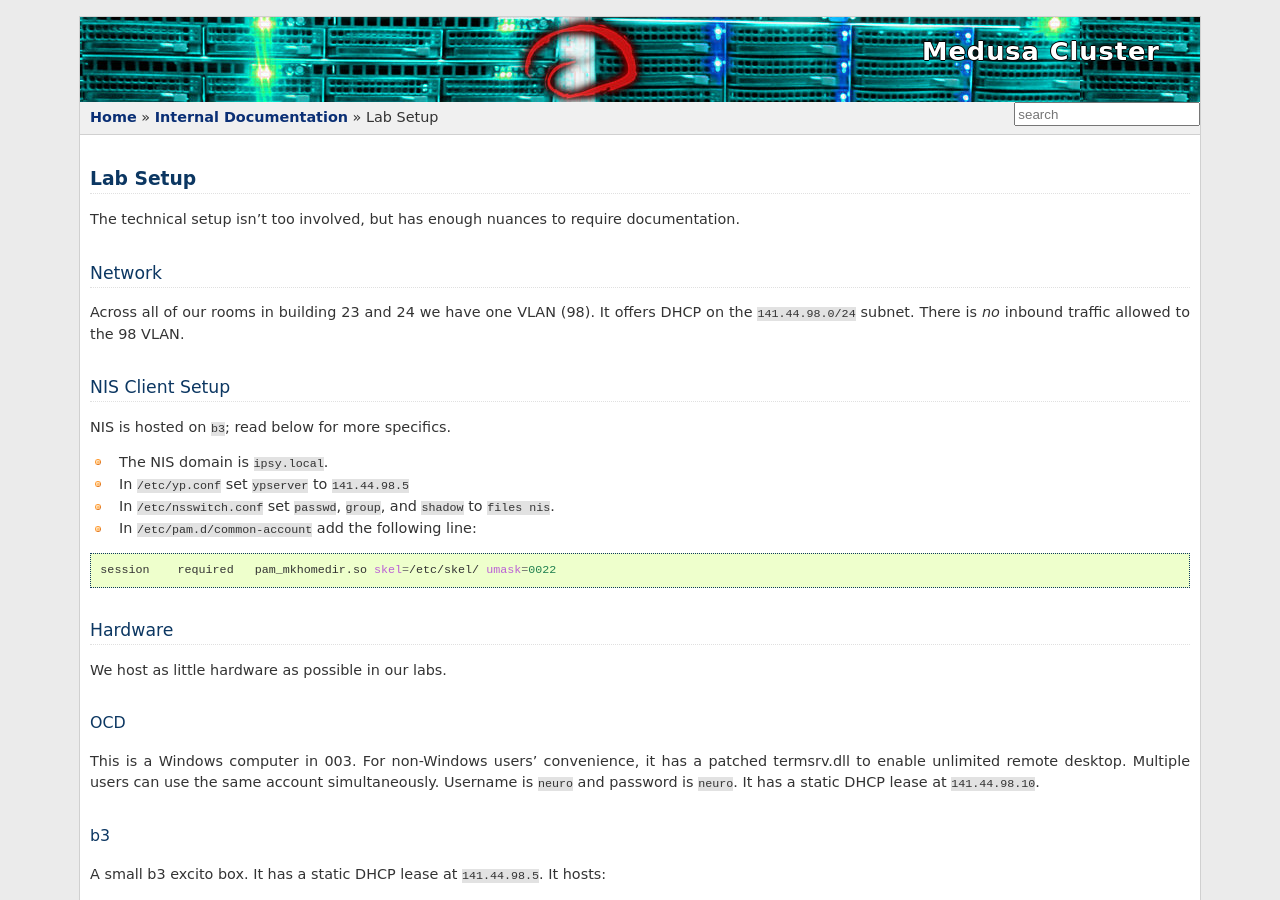
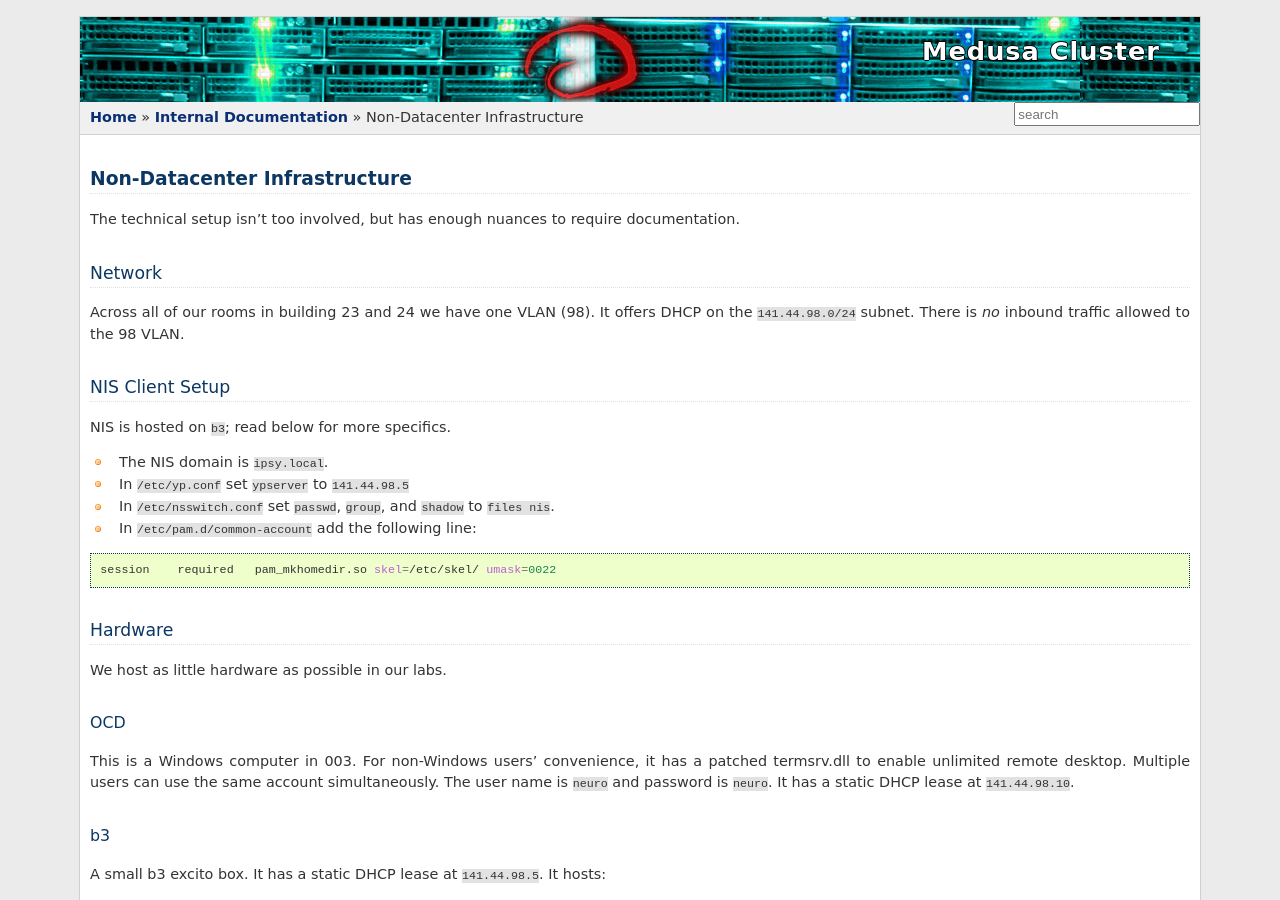
Before and after one commit to psychoinformatics-de/ipsy-docs, a Sphinx documentation site: the page built from source/internal/non_datacenter_infra.rst, in a window 1280 px wide and 900 px high. Built offline with Sphinx 7.4.7, drawn with Linux system fonts in a browser that asks for light colours; formulas are drawn with MathJax 3.

Commit message:
Formatting fixes

```diff
--- a/source/internal/non_datacenter_infra.rst
+++ b/source/internal/non_datacenter_infra.rst
@@ -1,17 +1,18 @@
 .. -*- mode: rst; fill-column: 79 -*-
 .. ex: set sts=4 ts=4 sw=4 et tw=79:
 
-*********
-Lab Setup
-*********
+*****************************
+Non-Datacenter Infrastructure
+*****************************
+
 The technical setup isn't too involved, but has enough nuances to require
 documentation.
 
 Network
 =======
 Across all of our rooms in building 23 and 24 we have one VLAN (98). It offers
-DHCP on the ``141.44.98.0/24`` subnet. There is *no* inbound traffic allowed to the
-98 VLAN.
+DHCP on the ``141.44.98.0/24`` subnet. There is *no* inbound traffic allowed to
+the 98 VLAN.
 
 NIS Client Setup
 ================
@@ -32,10 +33,10 @@ We host as little hardware as possible in our labs.
 
 OCD
 ---
-This is a Windows computer in 003. For non-Windows users' convenience, it has a patched
-termsrv.dll to enable unlimited remote desktop. Multiple users can use the same account
-simultaneously. Username is ``neuro`` and password is ``neuro``. It has a static DHCP
-lease at ``141.44.98.10``.
+This is a Windows computer in 003. For non-Windows users' convenience, it has a
+patched termsrv.dll to enable unlimited remote desktop. Multiple users can use
+the same account simultaneously. The user name is ``neuro`` and password is
+``neuro``. It has a static DHCP lease at ``141.44.98.10``.
 
 b3
 --
@@ -47,10 +48,12 @@ A small b3 excito box. It has a static DHCP lease at ``141.44.98.5``. It hosts:
 
 * NIS
 
-To support NIS in the labs, b3 copies users (with 1000 <= UID <= 9999) from Medusa every 5 minutes.
+To support NIS in the labs, b3 copies users (with 1000 <= UID <= 9999) from
+Medusa every 5 minutes.
 
-Because of this, the ``/etc/adduser.conf`` has been adjusted so that all new local UIDs and GIDs start
-from 10000 (rather than 1000) to avoid conflicts during import.
+Because of this, the ``/etc/adduser.conf`` has been adjusted so that all new
+local UIDs and GIDs start from 10000 (rather than 1000) to avoid conflicts
+during import.
 
 Ullsperger Color Printer
 ------------------------
```
